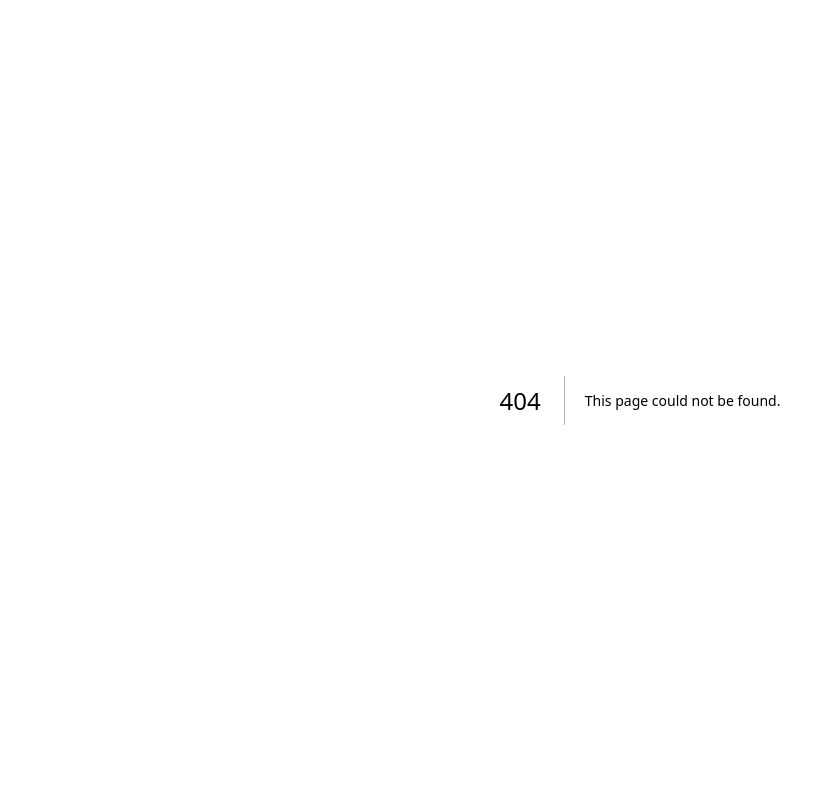
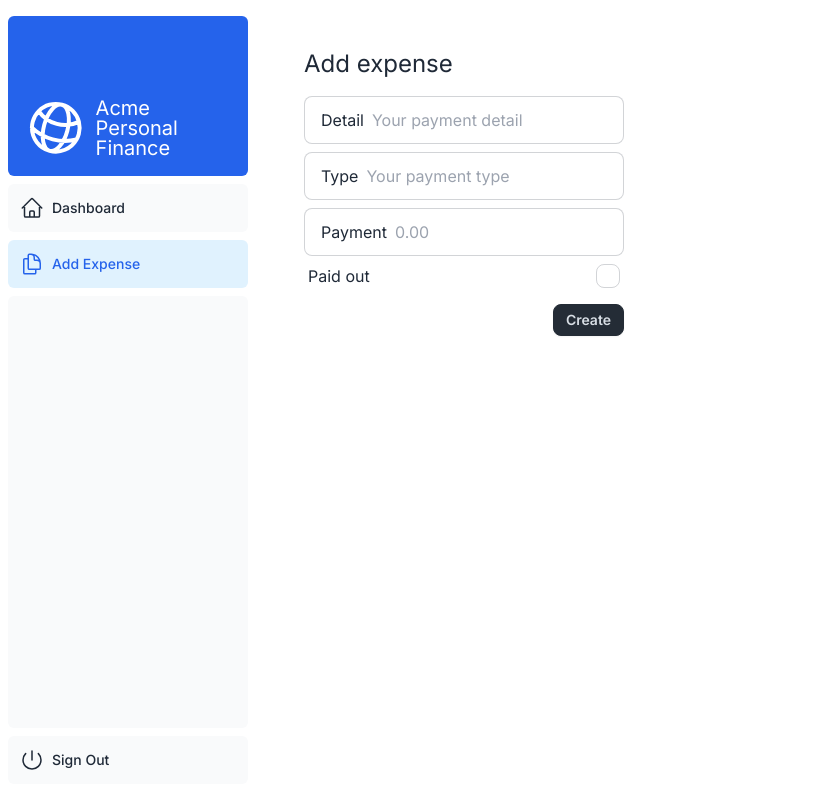
Before and after one commit to gayashan4lk/bto-codecrunch-go, a Next.js app in the folder frontend/: page /dashboard/add-expense in a window 1280 px wide. Before the commit this address had no page. Shown: the whole page, without its empty margins (0-835 px from the left). Built offline with nearby package versions, Linux system fonts and the light colour scheme.

Commit message:
add expense form

```diff
--- /dev/null
+++ b/frontend/src/app/dashboard/add-expense/page.tsx
@@ -0,0 +1,71 @@
+import { revalidatePath } from 'next/cache'
+
+export default function Page() {
+	async function create(formData: FormData) {
+		'use server'
+		const payment = formData.get('payment')
+
+		const payload = {
+			detail: formData.get('detail'),
+			payment_type: formData.get('payment_type'),
+			payment: payment ? parseFloat(payment as string) : 0,
+			is_paid: formData.get('is_paid') ?? false,
+		}
+		console.log('payload', payload)
+
+		var res = await fetch(`${process.env.API_BASEURL}/expenses`, {
+			method: 'post',
+			headers: {
+				'Content-Type': 'application/json',
+			},
+			body: JSON.stringify(payload),
+		})
+
+		const { InsertedID } = await res.json()
+
+		if (InsertedID) {
+			console.log(InsertedID)
+			revalidatePath('/dashboard')
+		}
+	}
+
+	return (
+		<main>
+			<h1 className={`mb-4 text-xl md:text-2xl`}>Add expense</h1>
+
+			<div className="w-80">
+				<form action={create}>
+					<div className="flex gap-2 flex-col">
+						<label className="input input-bordered flex items-center gap-2">
+							Detail
+							<input type="text" name="detail" className="grow" placeholder="Your payment detail" />
+						</label>
+
+						<label className="input input-bordered flex items-center gap-2">
+							Type
+							<input type="text" name="payment_type" className="grow" placeholder="Your payment type" />
+						</label>
+
+						<label className="input input-bordered flex items-center gap-2">
+							Payment
+							<input type="text" name="payment" className="grow" placeholder="0.00" />
+						</label>
+					</div>
+
+					<div className="form-control">
+						<label className="label cursor-pointer">
+							<span>Paid out</span>
+							<input type="checkbox" name="is_paid" className="checkbox" />
+						</label>
+					</div>
+
+					<div className="flex justify-end">
+						<button className="btn btn-active btn-neutral btn-sm mt-2" type="submit">
+							Create
+						</button>
+					</div>
+				</form>
+			</div>
+		</main>
+	)
+}
--- a/frontend/src/components/sidenav.tsx
+++ b/frontend/src/components/sidenav.tsx
@@ -9,7 +9,7 @@
 
 const links = [
 	{ name: 'Dashboard', href: '/dashboard', icon: HomeIcon },
-	// { name: 'Invoices', href: '/dashboard/invoices', icon: DocumentDuplicateIcon },
+	{ name: 'Add Expense', href: '/dashboard/add-expense', icon: DocumentDuplicateIcon },
 	// { name: 'Customers', href: '/dashboard/customers', icon: UserGroupIcon },
 ]
 
```
